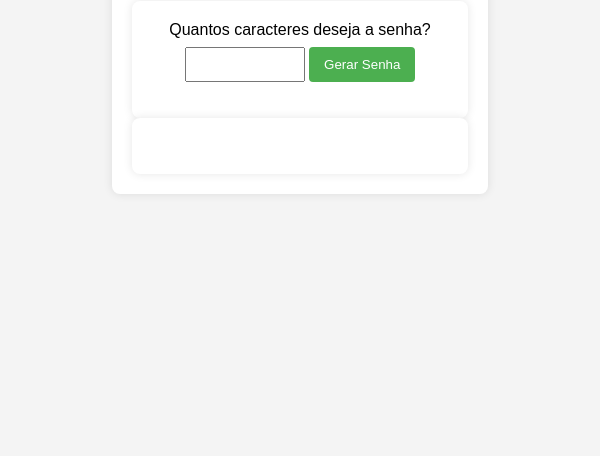
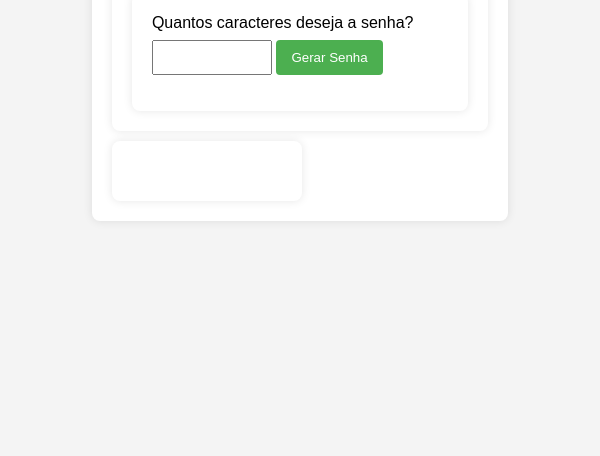
Before and after one commit to Mikael-Kalashnikov/Gerador-de-senhas-aleatorias, an Electron app: page index.html in a window 600 px wide. Shown: the part 344-800 px from the top of the page. Drawn offline with Linux system fonts and the light colour scheme.

Commit message:
Estilização da pagina

```diff
--- a/index.html
+++ b/index.html
@@ -6,6 +6,7 @@
     <title>Gerador de senhas aleatórias</title>
   </head>
   <body>
+    <div class="principal">
       <div>
         <h2>Gerador de senhas aleatórias</h2>
         <div class="box">
@@ -13,7 +14,8 @@
           <input type="number" id="pass" min="0" max="15"/>
           <button onclick="generatePass()">Gerar Senha</button>
         </div>
-      <div>
+      </div>
+      <div class="senha">
         <span id="newPassword"></span>
       </div>
     </div>
--- a/index.js
+++ b/index.js
@@ -5,7 +5,7 @@ let mainWindow;
 app.on('ready', () => {
 
     mainWindow = new BrowserWindow({
-        width: 700,
+        width: 600,
         height: 500,
         resizable: true
     });
--- a/src/style.css
+++ b/src/style.css
@@ -10,17 +10,28 @@ body {
   }
 
   div {
+    display: block;
+    align-items: center;
+    justify-content: center;
     max-width: 1000px;
     background-color: #fff;
     padding: 20px;
     border-radius: 8px;
     box-shadow: 0 0 10px rgba(0, 0, 0, 0.1);
-    text-align: center;
+  }
+
+  .senha{
+    display: flex;
+    align-items: center;
+    justify-content: center;
+    width: 150px;
+    height: 20px;
+    margin-top: 10px;
   }
 
   h2 {
     color: #333;
-    margin-bottom: 16px; /* Add margin-bottom to create space between h2 and label */
+    margin-bottom: 16px;
   }
 
   label {
```
Lines whose indentation alone changed are shown as unchanged.
